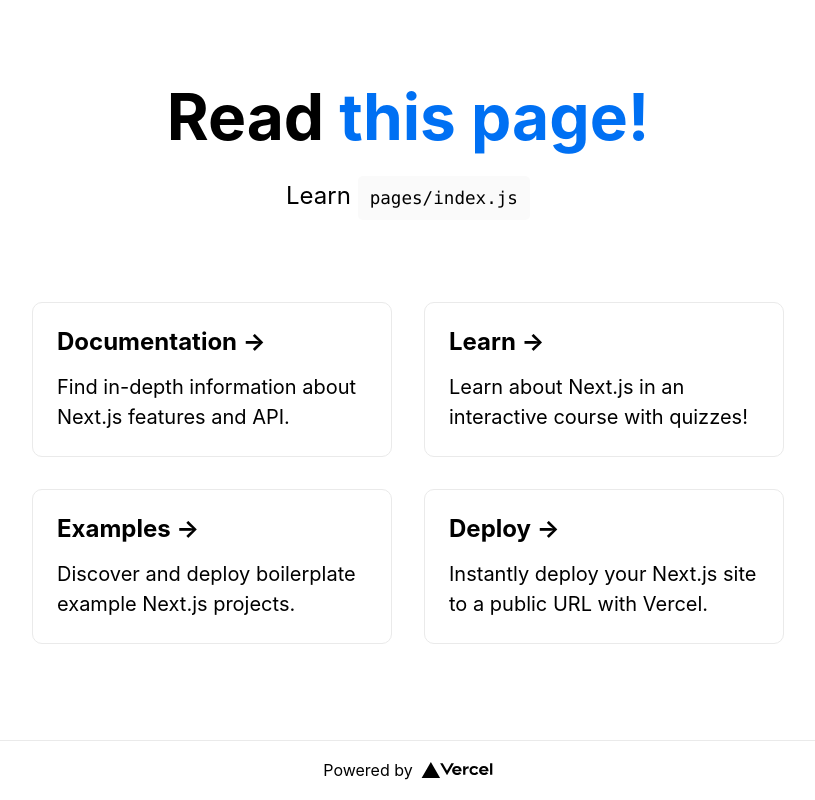
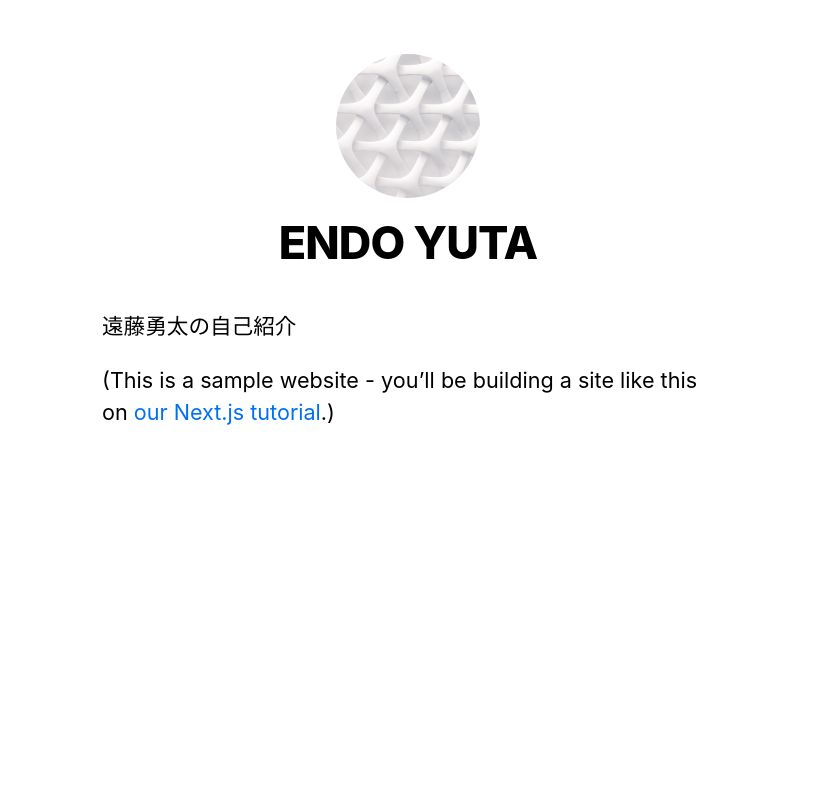
Before and after one commit to sria-endo/nextjs_tutorial, a Next.js app: page / in a window 1280 px wide. Shown: the whole page, without its empty margins (232-1047 px from the left). Built offline with nearby package versions, Linux system fonts and the light colour scheme.

Commit message:
スタイリングに関するTipsの前

```diff
--- /dev/null
+++ b/components/layout.module.css
@@ -0,0 +1,25 @@
+.container {
+  max-width: 36rem;
+  padding: 0 1rem;
+  margin: 3rem auto 6rem;
+}
+
+.header {
+  display: flex;
+  flex-direction: column;
+  align-items: center;
+}
+
+.headerImage {
+  width: 6rem;
+  height: 6rem;
+}
+
+.headerHomeImage {
+  width: 8rem;
+  height: 8rem;
+}
+
+.backToHome {
+  margin: 3rem 0 0;
+}
--- /dev/null
+++ b/components/laypout.js
@@ -0,0 +1,66 @@
+import Head from 'next/head'
+import styles from './layout.module.css'
+import utilStyles from '../styles/utils.module.css'
+import Link from 'next/link'
+
+const name = 'ENDO YUTA'
+export const siteTitle = 'Next.js Sample Website'
+
+export default function Layout({ children, home }) {
+  return (
+    <div className={styles.container}>
+      <Head>
+        <link rel="icon" href="/favicon.ico" />
+        <meta
+          name="description"
+          content="Learn how to build a personal website using Next.js"
+        />
+        <meta
+          property="og:image"
+          content={`https://og-image.now.sh/${encodeURI(
+            siteTitle
+          )}.png?theme=light&md=0&fontSize=75px&images=https%3A%2F%2Fassets.zeit.co%2Fimage%2Fupload%2Ffront%2Fassets%2Fdesign%2Fnextjs-black-logo.svg`}
+        />
+        <meta name="og:title" content={siteTitle} />
+        <meta name="twitter:card" content="summary_large_image" />
+      </Head>
+      <header className={styles.header}>
+        {home ? (
+          <>
+            <img
+              src="/images/profile.jpg"
+              className={`${styles.headerHomeImage} ${utilStyles.borderCircle}`}
+              alt={name}
+            />
+            <h1 className={utilStyles.heading2Xl}>{name}</h1>
+          </>
+        ) : (
+          <>
+            <Link href="/">
+              <a>
+                <img
+                  src="/images/profile.jpg"
+                  className={`${styles.headerImage} ${utilStyles.borderCircle}`}
+                  alt={name}
+                />
+              </a>
+            </Link>
+            <h2 className={utilStyles.headingLg}>
+              <Link href="/">
+                <a className={utilStyles.colorInherit}>{name}</a>
+              </Link>
+            </h2>
+          </>
+        )}
+      </header>
+      <main>{children}</main>
+      {!home && (
+        <div className={styles.backToHome}>
+          <Link href="/">
+            <a>← Back to home</a>
+          </Link>
+        </div>
+      )}
+    </div>
+  )
+}
--- a/pages/index.js
+++ b/pages/index.js
@@ -1,70 +1,20 @@
 import Head from 'next/head'
-import Image from 'next/image'
-import styles from '../styles/Home.module.css'
-import Link from 'next/link'
+import Layout, { siteTitle } from '../components/laypout'
+import utilStyles from '../styles/utils.module.css'
 
 export default function Home() {
   return (
-    <div className={styles.container}>
+    <Layout home>
       <Head>
-        <title>Create Next App</title>
-        <meta name="description" content="Generated by create next app" />
-        <link rel="icon" href="/favicon.ico" />
+        <title>{siteTitle}</title>
       </Head>
-
-      <main className={styles.main}>
-        <h1 className={styles.title}>
-        Read <Link href="/posts/first-post"><a>this page!</a></Link>
-        </h1>
-
-        <p className={styles.description}>
-          Learn{' '}
-          <code className={styles.code}>pages/index.js</code>
+      <section className={utilStyles.headingMd}>
+        <p>遠藤勇太の自己紹介</p>
+        <p>
+          (This is a sample website - you’ll be building a site like this on{' '}
+          <a href="https://nextjs.org/learn">our Next.js tutorial</a>.)
         </p>
-
-        <div className={styles.grid}>
-          <a href="https://nextjs.org/docs" className={styles.card}>
-            <h2>Documentation &rarr;</h2>
-            <p>Find in-depth information about Next.js features and API.</p>
-          </a>
-
-          <a href="https://nextjs.org/learn" className={styles.card}>
-            <h2>Learn &rarr;</h2>
-            <p>Learn about Next.js in an interactive course with quizzes!</p>
-          </a>
-
-          <a
-            href="https://github.com/vercel/next.js/tree/master/examples"
-            className={styles.card}
-          >
-            <h2>Examples &rarr;</h2>
-            <p>Discover and deploy boilerplate example Next.js projects.</p>
-          </a>
-
-          <a
-            href="https://vercel.com/new?utm_source=create-next-app&utm_medium=default-template&utm_campaign=create-next-app"
-            className={styles.card}
-          >
-            <h2>Deploy &rarr;</h2>
-            <p>
-              Instantly deploy your Next.js site to a public URL with Vercel.
-            </p>
-          </a>
-        </div>
-      </main>
-
-      <footer className={styles.footer}>
-        <a
-          href="https://vercel.com?utm_source=create-next-app&utm_medium=default-template&utm_campaign=create-next-app"
-          target="_blank"
-          rel="noopener noreferrer"
-        >
-          Powered by{' '}
-          <span className={styles.logo}>
-            <Image src="/vercel.svg" alt="Vercel Logo" width={72} height={16} />
-          </span>
-        </a>
-      </footer>
-    </div>
+      </section>
+    </Layout>
   )
 }
--- a/styles/globals.css
+++ b/styles/globals.css
@@ -2,15 +2,26 @@
 body {
   padding: 0;
   margin: 0;
-  font-family: -apple-system, BlinkMacSystemFont, Segoe UI, Roboto, Oxygen,
-    Ubuntu, Cantarell, Fira Sans, Droid Sans, Helvetica Neue, sans-serif;
-}
-
-a {
-  color: inherit;
-  text-decoration: none;
+  font-family: -apple-system, BlinkMacSystemFont, Segoe UI, Roboto, Oxygen, Ubuntu,
+    Cantarell, Fira Sans, Droid Sans, Helvetica Neue, sans-serif;
+  line-height: 1.6;
+  font-size: 18px;
 }
 
 * {
   box-sizing: border-box;
 }
+
+a {
+  color: #0070f3;
+  text-decoration: none;
+}
+
+a:hover {
+  text-decoration: underline;
+}
+
+img {
+  max-width: 100%;
+  display: block;
+}
--- /dev/null
+++ b/styles/utils.module.css
@@ -0,0 +1,52 @@
+.heading2Xl {
+  font-size: 2.5rem;
+  line-height: 1.2;
+  font-weight: 800;
+  letter-spacing: -0.05rem;
+  margin: 1rem 0;
+}
+
+.headingXl {
+  font-size: 2rem;
+  line-height: 1.3;
+  font-weight: 800;
+  letter-spacing: -0.05rem;
+  margin: 1rem 0;
+}
+
+.headingLg {
+  font-size: 1.5rem;
+  line-height: 1.4;
+  margin: 1rem 0;
+}
+
+.headingMd {
+  font-size: 1.2rem;
+  line-height: 1.5;
+}
+
+.borderCircle {
+  border-radius: 9999px;
+}
+
+.colorInherit {
+  color: inherit;
+}
+
+.padding1px {
+  padding-top: 1px;
+}
+
+.list {
+  list-style: none;
+  padding: 0;
+  margin: 0;
+}
+
+.listItem {
+  margin: 0 0 1.25rem;
+}
+
+.lightText {
+  color: #999;
+}
```
Also changed, not shown: pages/posts/first-post.js (+7 -2 lines), public/images/profile.jpg (added), public/vercel.svg (deleted).
